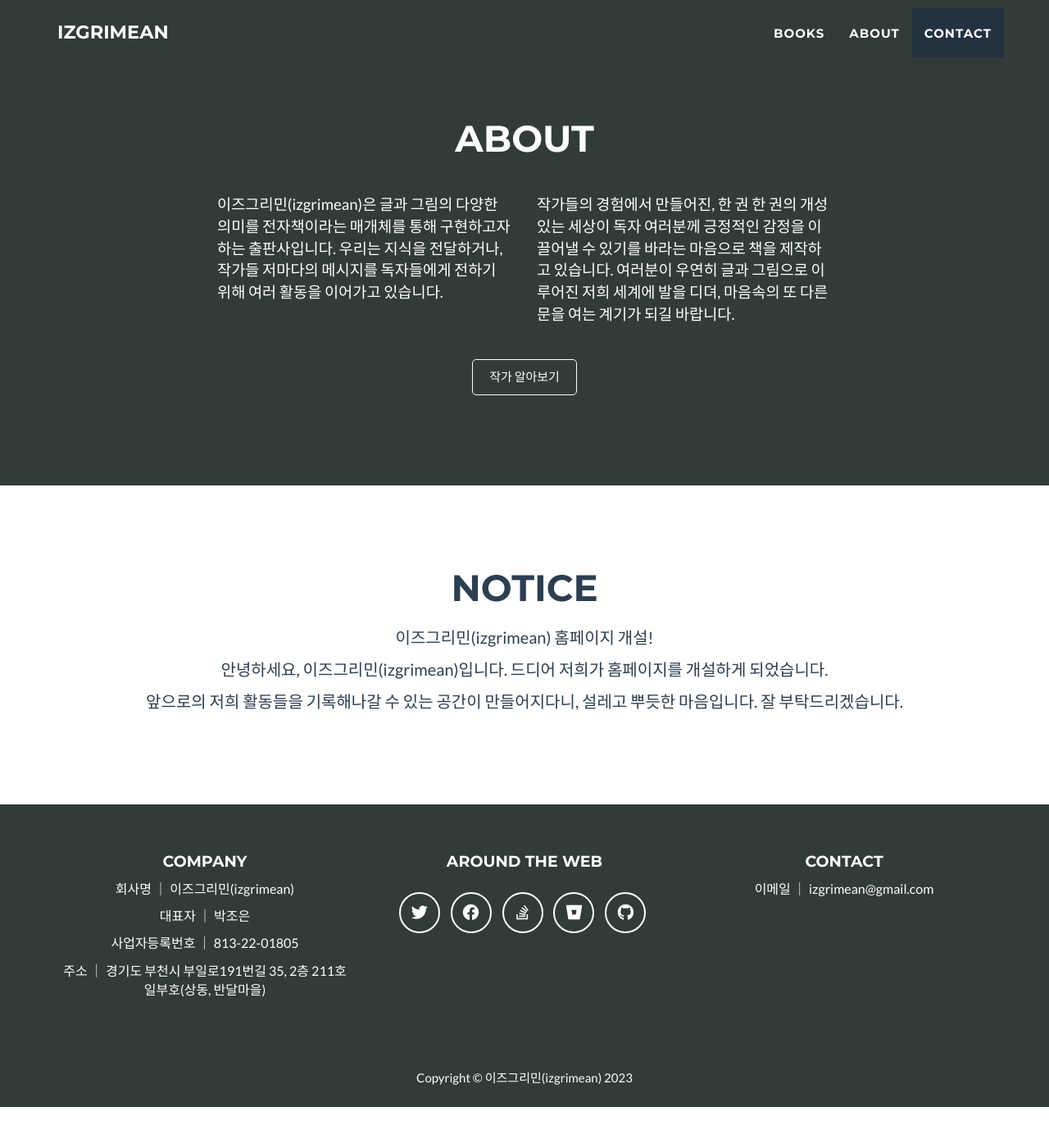
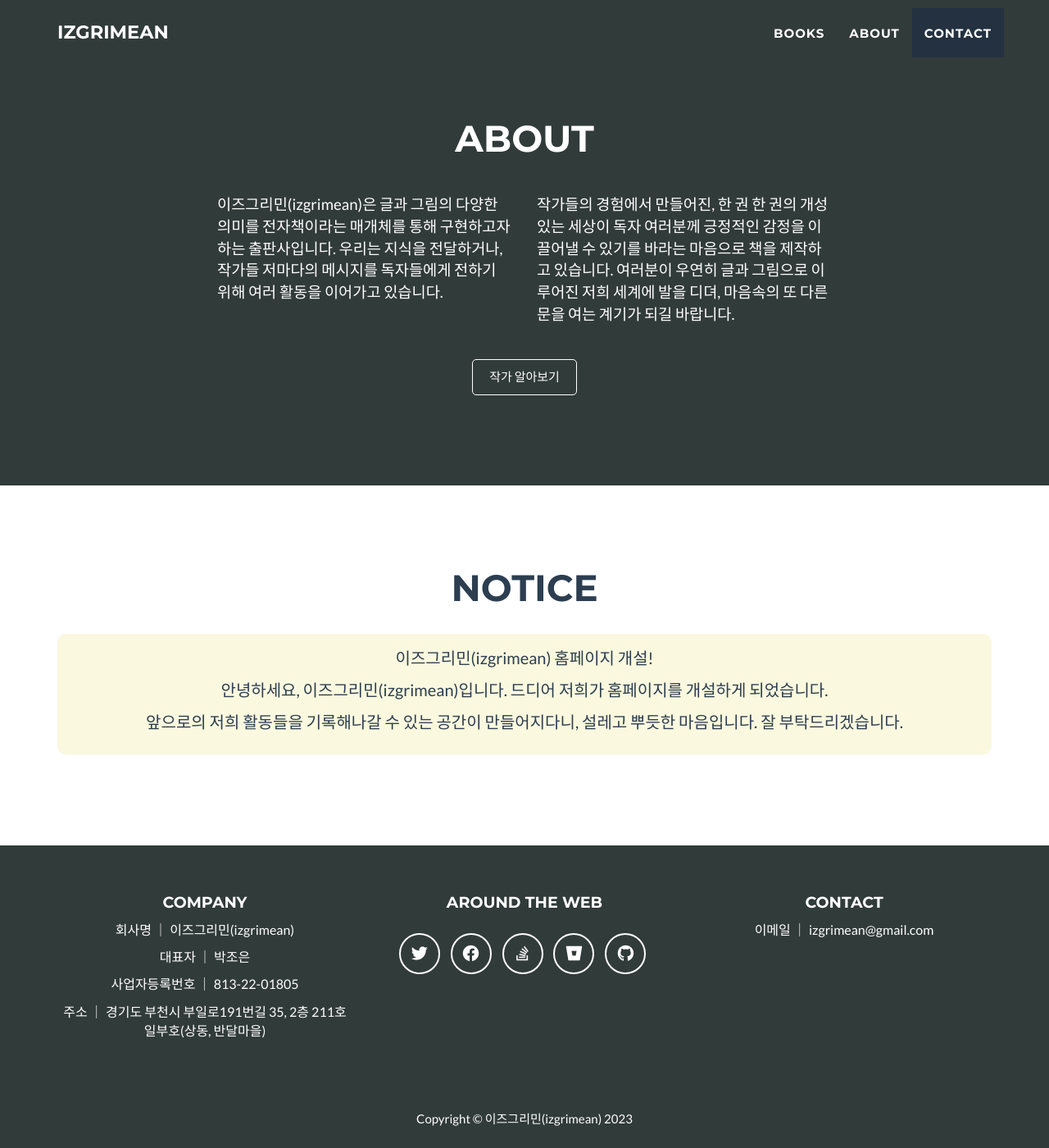
Before and after one commit to izgrimean/izgrimean.github.io, a Jekyll site: the page built from _posts/2014-07-18-project-1.markdown, in a window 1280 px wide and 1400 px high, scrolled down 1348 px. Shown: the whole window at 82% size. Built offline with Jekyll 4.4.1, drawn with Linux system fonts in a browser that asks for light colours; before the commit the page ends 2698 px from its top, so only the background shows below that.

Commit message:
Update contact_static.html

```diff
--- a/_includes/contact_static.html
+++ b/_includes/contact_static.html
@@ -6,9 +6,21 @@
         <h2>Notice</h2>
         <!-- <hr class="star-primary"> -->
         <br/>
-        <p>이즈그리민(izgrimean) 홈페이지 개설!</p>
-        <p>안녕하세요, 이즈그리민(izgrimean)입니다. 드디어 저희가 홈페이지를 개설하게 되었습니다.</p>
-        <p>앞으로의 저희 활동들을 기록해나갈 수 있는 공간이 만들어지다니, 설레고 뿌듯한 마음입니다. 잘 부탁드리겠습니다.</p>
+        <div class="rounded-box">
+            <p>이즈그리민(izgrimean) 홈페이지 개설!</p>
+            <p>안녕하세요, 이즈그리민(izgrimean)입니다. 드디어 저희가 홈페이지를 개설하게 되었습니다.</p>
+            <p>앞으로의 저희 활동들을 기록해나갈 수 있는 공간이 만들어지다니, 설레고 뿌듯한 마음입니다. 잘 부탁드리겠습니다.</p>
+        </div>
+
+        <style>
+          .rounded-box {
+            background-color: #faf8de; /* 배경색 설정 */
+            border-radius: 10px; /* 모서리 둥글기 설정 */
+            padding: 15px; /* 내부 여백 설정 */
+            margin: 10px 0; /* 상하 마진 설정 */
+          }
+        </style>
+
       </div>
     </div>
     <div class="row">
```
